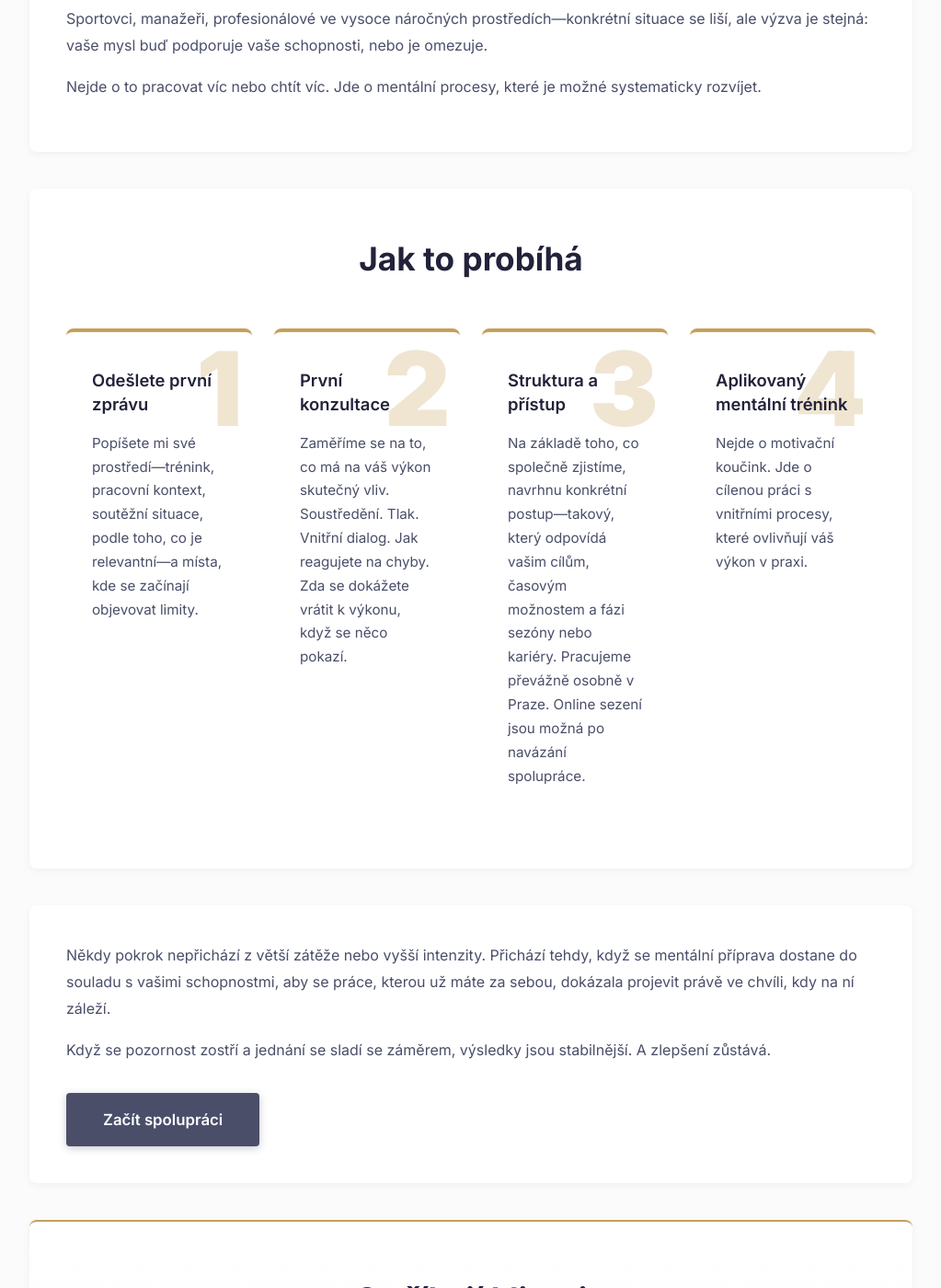
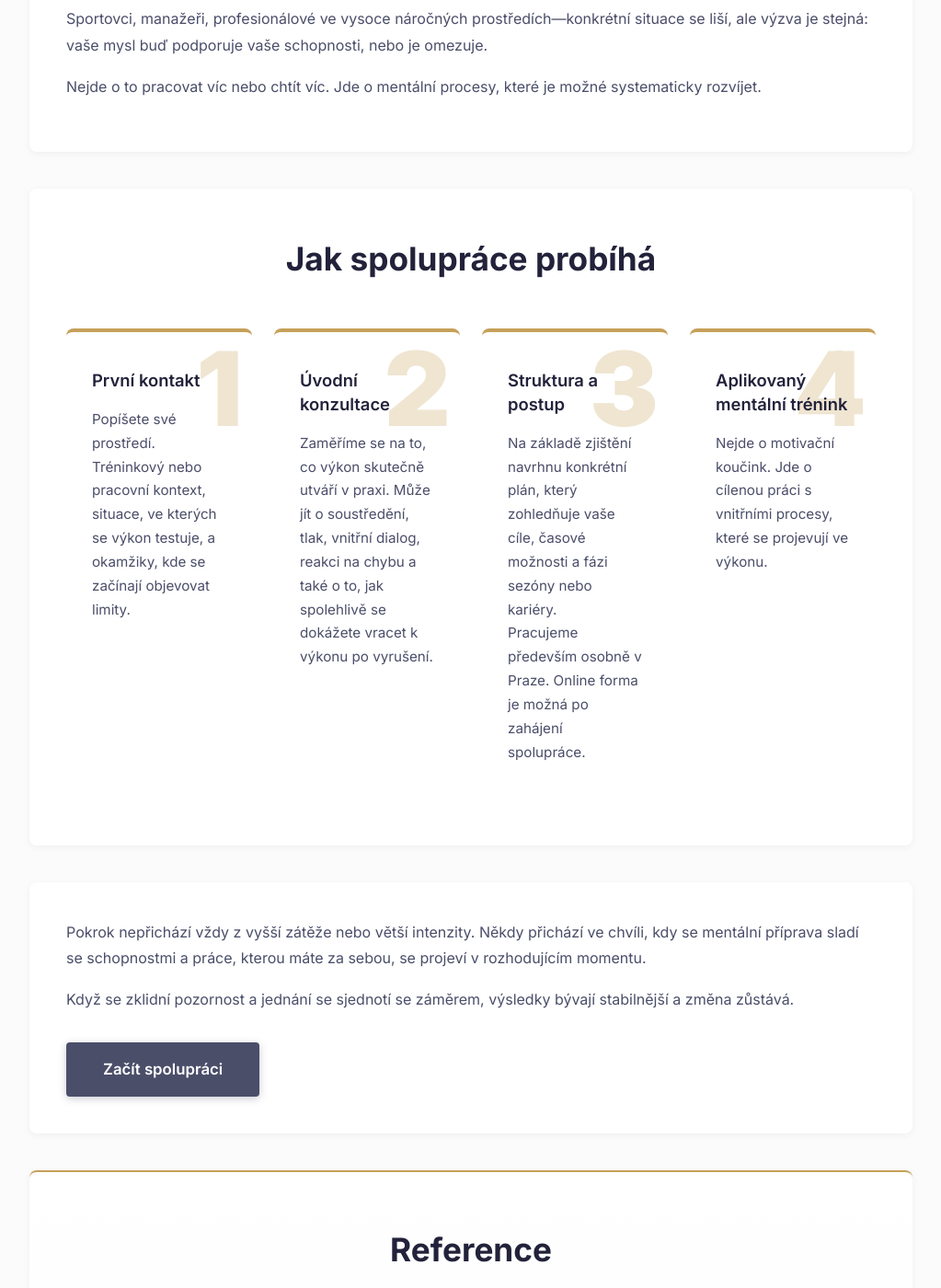
Before and after one commit to westleyovercash/tereza-rydlova, a Jekyll site: the page built from index.md, in a window 1280 px wide and 1400 px high, scrolled down 848 px. Shown: the whole window at 92% size, without its empty margins (128-1151 px from the left). Built offline with Jekyll 4.4.1, drawn with Linux system fonts in a browser that asks for light colours; some of the changed text lies outside the part shown.

Commit message:
Update index.md

```diff
--- a/index.md
+++ b/index.md
@@ -17,45 +17,46 @@ title: Domů
 </section>
 
 <section class="how-it-works">
-  <h2>Jak to probíhá</h2>
+  <h2>Jak spolupráce probíhá</h2>
   <div class="steps">
     <div class="step">
       <div class="step-number">1</div>
-      <h3>Odešlete první zprávu</h3>
-      <p>Popíšete mi své prostředí—trénink, pracovní kontext, soutěžní situace, podle toho, co je relevantní—a místa, kde se začínají objevovat limity.</p>
+      <h3>První kontakt</h3>
+      <p>Popíšete své prostředí. Tréninkový nebo pracovní kontext, situace, ve kterých se výkon testuje, a okamžiky, kde se začínají objevovat limity.</p>
     </div>
 
     <div class="step">
       <div class="step-number">2</div>
-      <h3>První konzultace</h3>
-      <p>Zaměříme se na to, co má na váš výkon skutečný vliv. Soustředění. Tlak. Vnitřní dialog. Jak reagujete na chyby. Zda se dokážete vrátit k výkonu, když se něco pokazí.</p>
+      <h3>Úvodní konzultace</h3>
+      <p>Zaměříme se na to, co výkon skutečně utváří v praxi. Může jít o soustředění, tlak, vnitřní dialog, reakci na chybu a také o to, jak spolehlivě se dokážete vracet k výkonu po vyrušení.</p>
     </div>
 
     <div class="step">
       <div class="step-number">3</div>
-      <h3>Struktura a přístup</h3>
-      <p>Na základě toho, co společně zjistíme, navrhnu konkrétní postup—takový, který odpovídá vašim cílům, časovým možnostem a fázi sezóny nebo kariéry. Pracujeme převážně osobně v Praze. Online sezení jsou možná po navázání spolupráce.</p>
+      <h3>Struktura a postup</h3>
+      <p>Na základě zjištění navrhnu konkrétní plán, který zohledňuje vaše cíle, časové možnosti a fázi sezóny nebo kariéry.</p>
+      <p>Pracujeme především osobně v Praze. Online forma je možná po zahájení spolupráce.</p>
     </div>
 
     <div class="step">
       <div class="step-number">4</div>
       <h3>Aplikovaný mentální trénink</h3>
-      <p>Nejde o motivační koučink. Jde o cílenou práci s vnitřními procesy, které ovlivňují váš výkon v praxi.</p>
+      <p>Nejde o motivační koučink. Jde o cílenou práci s vnitřními procesy, které se projevují ve výkonu.</p>
     </div>
   </div>
 </section>
 
 <section class="content-section">
-  <p>Někdy pokrok nepřichází z větší zátěže nebo vyšší intenzity. Přichází tehdy, když se mentální příprava dostane do souladu s vašimi schopnostmi, aby se práce, kterou už máte za sebou, dokázala projevit právě ve chvíli, kdy na ní záleží.</p>
-  <p>Když se pozornost zostří a jednání se sladí se záměrem, výsledky jsou stabilnější. A zlepšení zůstává.</p>
+  <p>Pokrok nepřichází vždy z vyšší zátěže nebo větší intenzity. Někdy přichází ve chvíli, kdy se mentální příprava sladí se schopnostmi a práce, kterou máte za sebou, se projeví v rozhodujícím momentu.</p>
+  <p>Když se zklidní pozornost a jednání se sjednotí se záměrem, výsledky bývají stabilnější a změna zůstává.</p>
   <a href="/kontakt" class="cta-button">Začít spolupráci</a>
 </section>
 
 <section class="testimonials">
-  <h2>Co říkají klienti</h2>
+  <h2>Reference</h2>
 
   <div class="testimonial">
-    <p class="quote">„Tereza mi pomohla rozpoznat mentální vzorce, které mě v nové vedoucí roli brzdily. Od té doby k sobě i ke svým kolegům přistupuji úplně jinak."</p>
+    <p class="quote">„Tereza mi pomohla rozpoznat mentální vzorce, které mě omezovaly v nové manažerské roli. Od té doby přistupuji jinak k sobě i k týmu."</p>
     <p class="attribution">— Tomáš Ž., finanční ředitel</p>
   </div>
 
@@ -65,7 +66,7 @@ title: Domů
   </div>
 
   <div class="testimonial">
-    <p class="quote">„S Terezou pracuji téměř deset let a opakovaně jsem viděl, jak dovede sportovce provést průlomy, které přímo změnily jejich výkon. Dokáže rozpoznat, co člověka blokuje, dřív než se to projeví ve výsledku."</p>
+    <p class="quote">„S Terezou spolupracuji téměř deset let a opakovaně jsem viděl, jak dovede sportovce provést průlomem, který se přímo projevil ve výkonu. Blok dokáže rozpoznat dřív, než se objeví ve výsledku."</p>
     <p class="attribution">— David T., osobní trenér</p>
   </div>
 </section>
```
